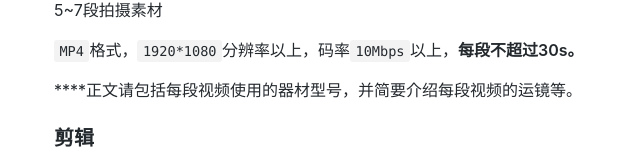
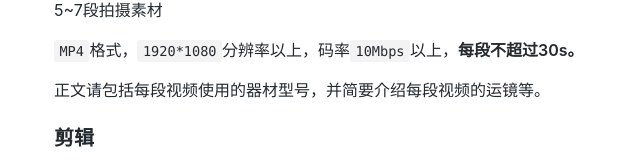
Before and after one commit to FSC711300/homepage_ipmc, a plain HTML site: page pages/IPMC招新作品提交.html in a window 1280 px wide. Shown: the part 1002-1170 px from the top of the page, without its empty margins (141-781 px from the left). Drawn offline with Linux system fonts and the light colour scheme.

Commit message:
招新作品提交

```diff
--- a/pages/IPMC招新作品提交.html
+++ b/pages/IPMC招新作品提交.html
@@ -1276,7 +1276,7 @@ pre[class*="language-"] {
 <h3 class="atx" id="摄像">摄像</h3>
 <p>5~7段拍摄素材</p>
 <p><code>MP4</code>格式，<code>1920*1080</code>分辨率以上，码率<code>10Mbps</code>以上，<strong>每段不超过30s。</strong></p>
-<p>****正文请包括每段视频使用的器材型号，并简要介绍每段视频的运镜等。</p>
+<p>正文请包括每段视频使用的器材型号，并简要介绍每段视频的运镜等。</p>
 <h3 class="atx" id="剪辑">剪辑</h3>
 <p>1段剪辑好的视频</p>
 <p>可以使用自己拍摄的素材，也可使用网上的素材，但需要标注素材来源。</p>
```
